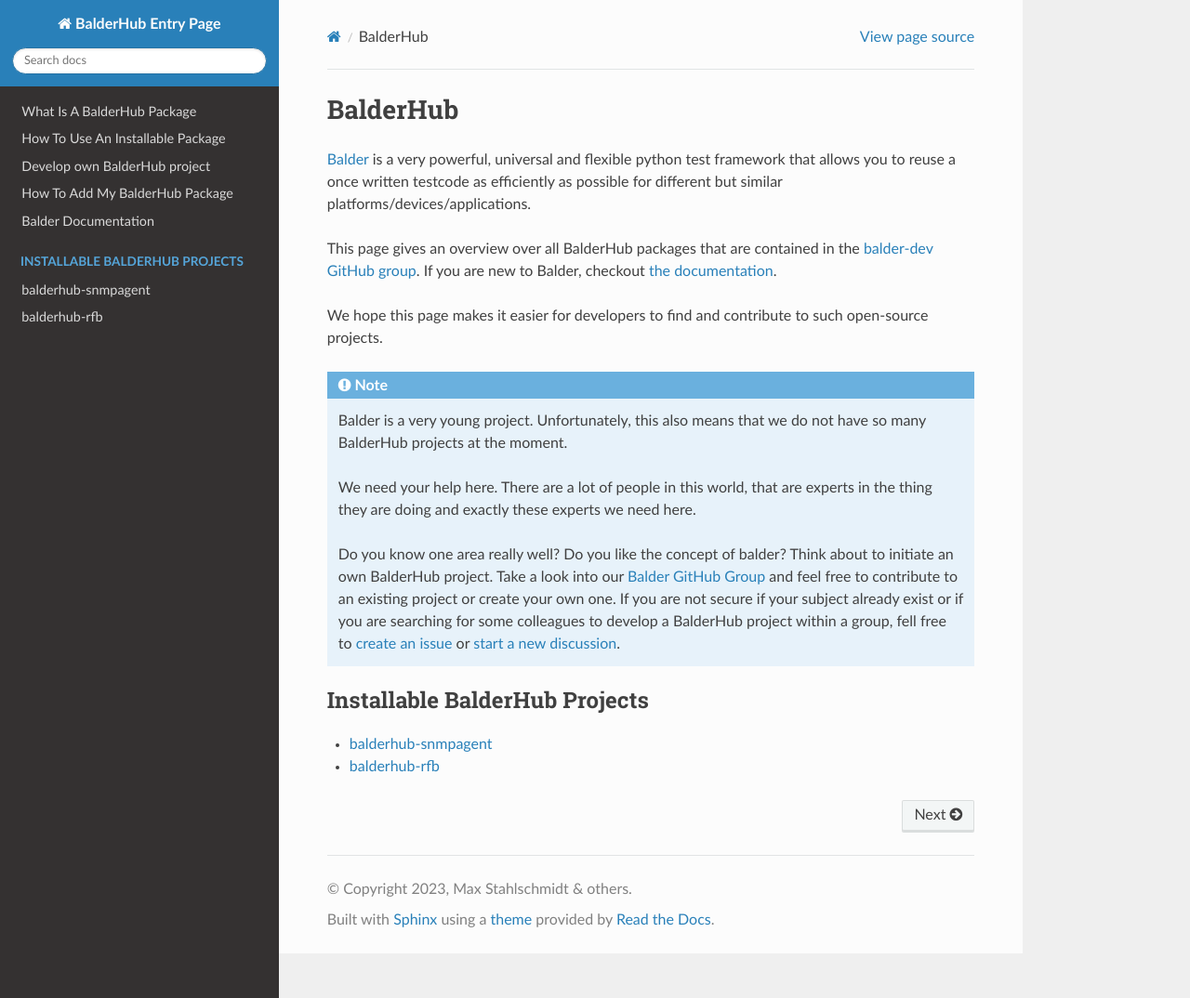
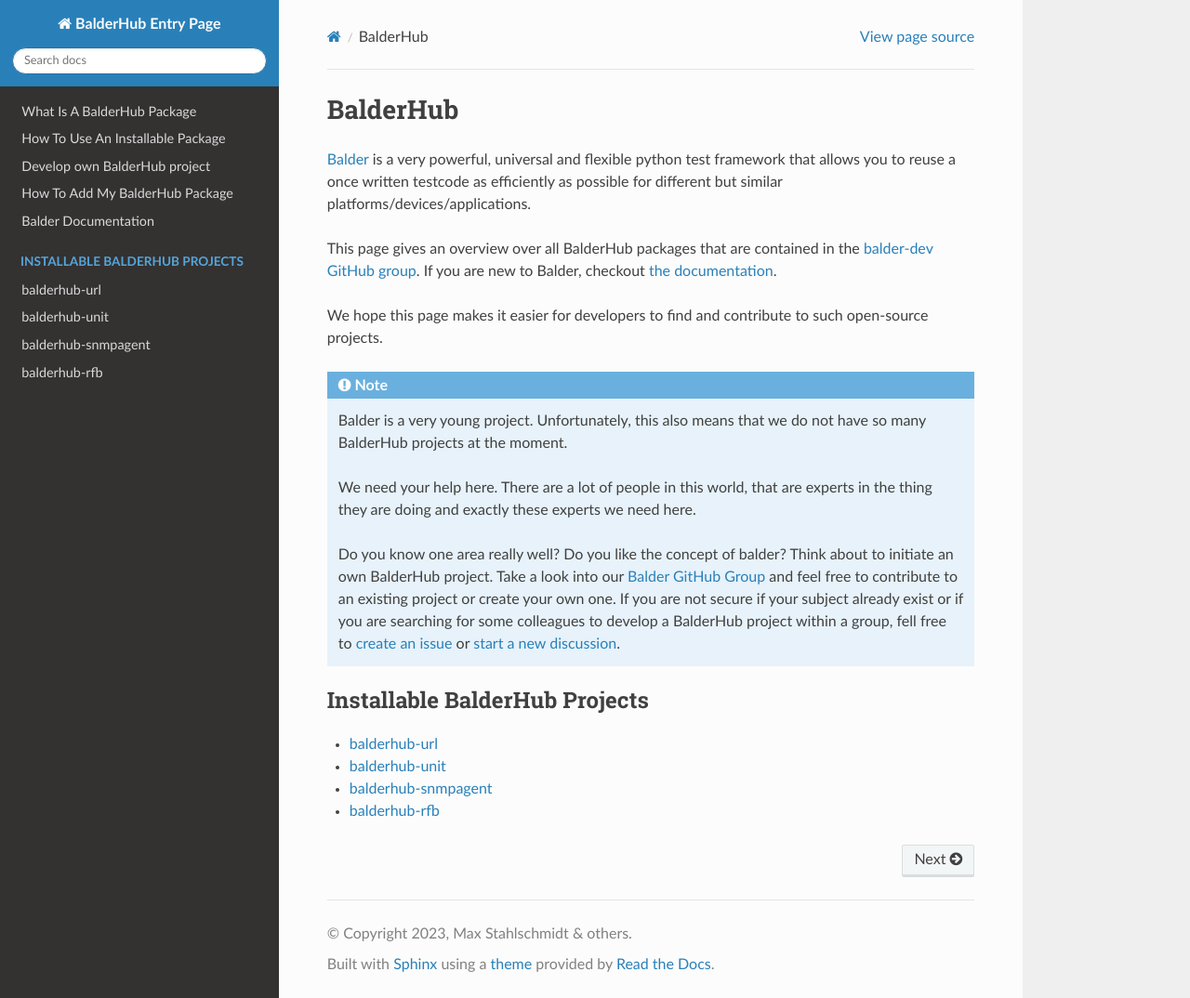
Before and after one commit to balder-dev/hub.balder.dev, a Sphinx documentation site: the page built from doc/source/index.rst, in a window 1280 px wide and 1074 px high. Shown: the whole window at 93% size. Built offline with Sphinx 7.4.7 and the Read the Docs theme 3.1.0, drawn with Linux system fonts in a browser that asks for light colours.

Commit message:
docs(index.rst): add `balderhub-url` and `balderhub-unit`

```diff
--- a/doc/source/index.rst
+++ b/doc/source/index.rst
@@ -44,5 +44,7 @@ We hope this page makes it easier for developers to find and contribute to such
    :maxdepth: 2
    :caption: Installable BalderHub Projects
 
+   balderhub-url <https://hub.balder.dev/projects/url>
+   balderhub-unit <https://hub.balder.dev/projects/unit>
    balderhub-snmpagent <https://hub.balder.dev/projects/snmpagent>
    balderhub-rfb <https://hub.balder.dev/projects/rfb>
```
